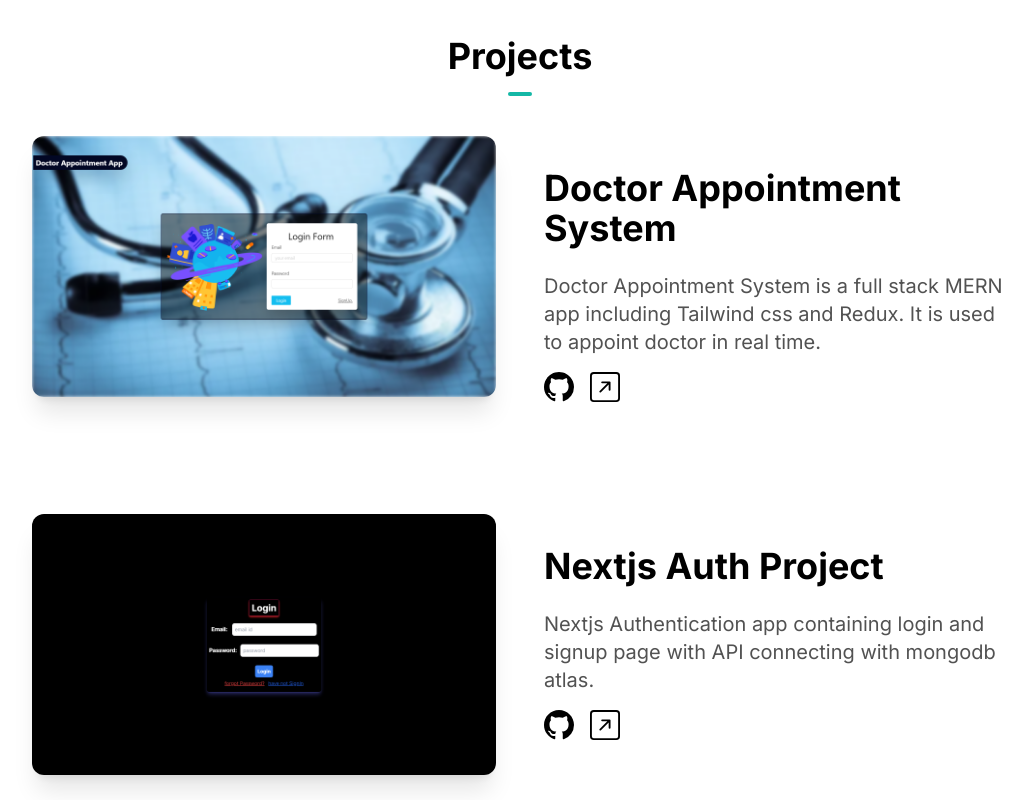
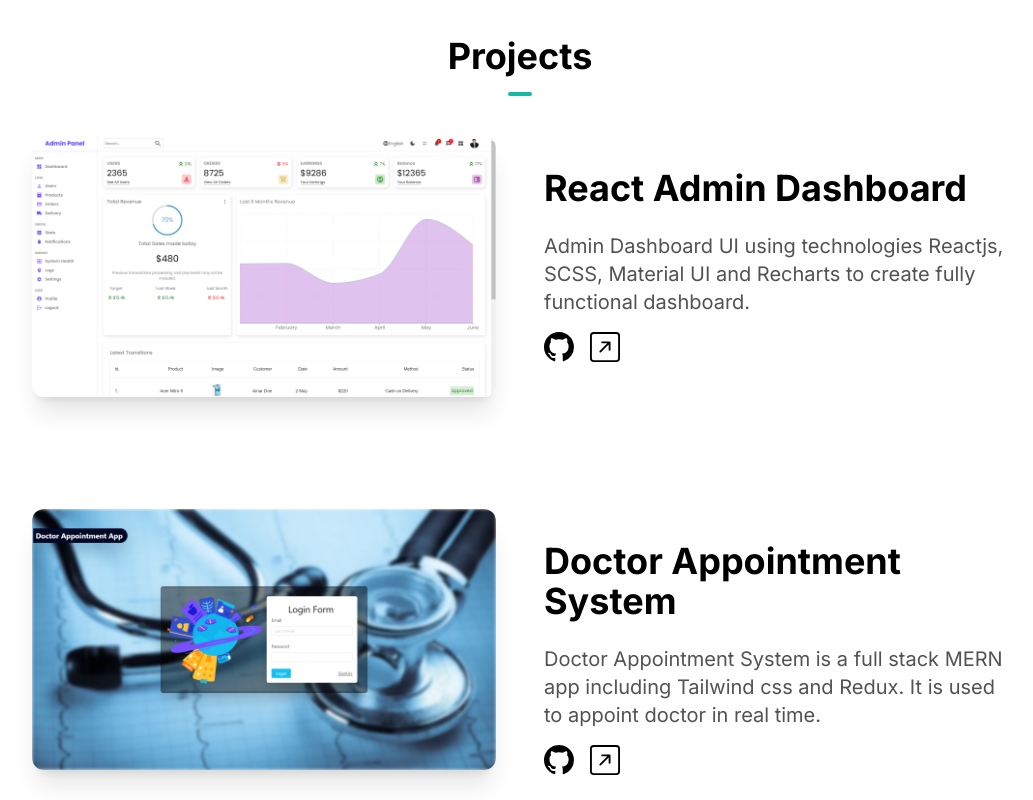
Before and after one commit to tri-anupam/portfolio-nextjs, a Next.js app: page / in a window 1280 px wide. Shown: the part 2020-2820 px from the top of the page, without its empty margins (120-1153 px from the left). Built offline with nearby package versions, Linux system fonts and the light colour scheme.

Commit message:
add new project

```diff
--- a/components/ProjectSection.tsx
+++ b/components/ProjectSection.tsx
@@ -5,6 +5,14 @@ import SlideUp from "./SlideUp"
 import { BsGithub, BsArrowUpRightSquare } from "react-icons/bs"
 
 const projects = [
+    {
+        name: "React Admin Dashboard",
+        description:
+            "Admin Dashboard UI using technologies Reactjs, SCSS, Material UI and Recharts to create fully functional dashboard.",
+        image: "/admin-panel.png",
+        github: "https://github.com/tri-anupam/react-admin-dashboard",
+        link: "https://react-admin-dashboard-lemon.vercel.app/",
+    },
     {
         name: "Doctor Appointment System",
         description:
```
Also changed, not shown: public/admin-panel.png (added).
